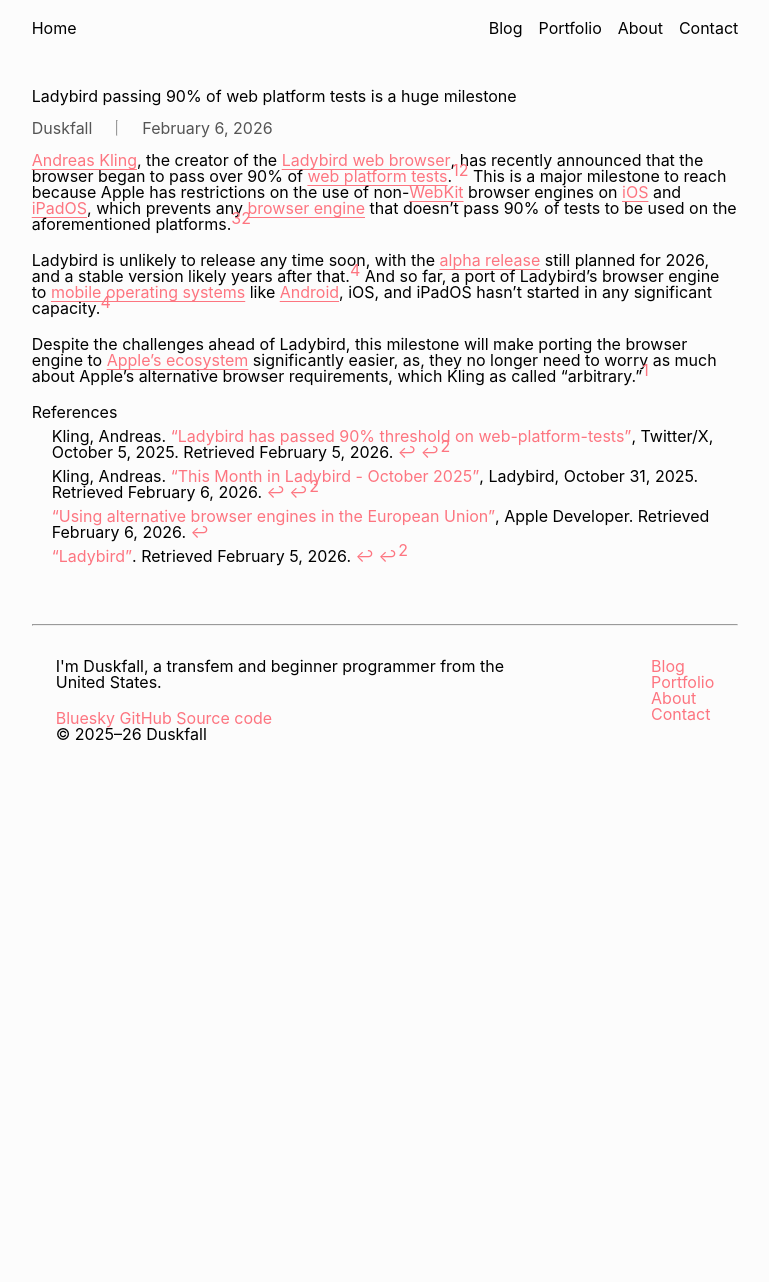
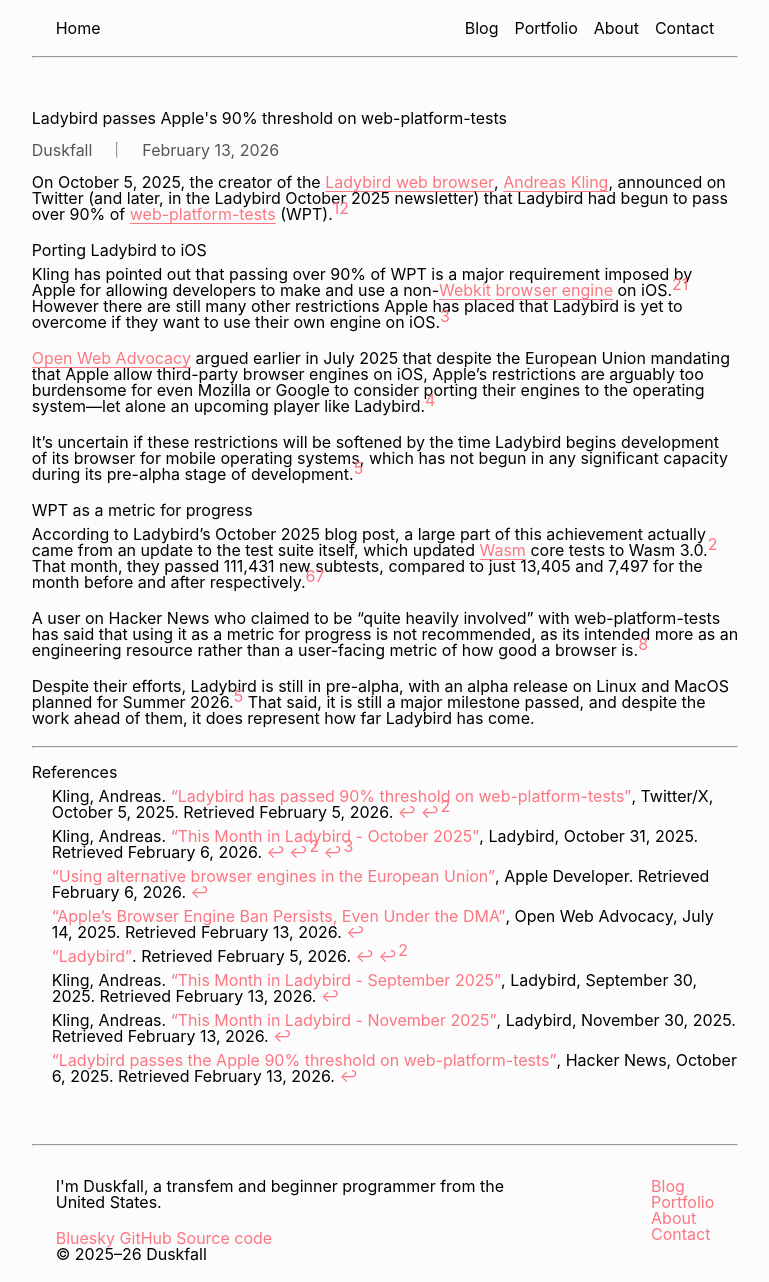
Before and after one commit to TrulyFlawed/trulyflawed.github.io, a Jekyll site: the page built from _posts/2026-02-06-ladybird-passing-90-percent-web-platform-tests.md, in a window 1280 px wide. Shown: the whole page, without its empty margins (255-1024 px from the left). Built offline with Jekyll 4.4.1, drawn with Linux system fonts in a browser that asks for light colours; nearby versions of some CDN libraries; library files that are not in the unit come from our copies; before the commit the page ends 900 px from its top, so only the background shows below that.

Commit message:
feat: rewrite blog post

```diff
--- a/_includes/header.html
+++ b/_includes/header.html
@@ -1,4 +1,5 @@
 <header>
+	<div class="header">
 		<a href="/">Home</a>
 		<nav>
 			<a href="/blog/">Blog</a>
@@ -6,4 +7,7 @@
 			<a href="/about/">About</a>
 			<a href="/contact/">Contact</a>
 		</nav>
+	</div>
+
+	<hr />
 </header>
--- a/_posts/2026-02-06-ladybird-passing-90-percent-web-platform-tests.md
+++ b/_posts/2026-02-06-ladybird-passing-90-percent-web-platform-tests.md
@@ -1,29 +1,27 @@
 ---
-title: Ladybird passing 90% of web platform tests is a huge milestone
-date: 2026-02-06
+title: Ladybird passes Apple's 90% threshold on web-platform-tests
+date: 2026-02-13
 author: Duskfall
 ---
-[Andreas Kling][kling], the creator of the [Ladybird web browser][ladybird], has recently announced that the browser began to pass over 90% of [web platform tests][wpt].[^ladybird-wpt-announcement][^ladybird-october-2025-newsletter] This is a major milestone to reach because Apple has restrictions on the use of non-[WebKit][wp-webkit] browser engines on [iOS][wp-ios] and [iPadOS][wp-ipados], which prevents any [browser engine][wp-browser-engine] that doesn't pass 90% of tests to be used on the aforementioned platforms.[^apple-requirements][^ladybird-october-2025-newsletter]
+On October 5, 2025, the creator of the [Ladybird web browser][ladybird], [Andreas Kling][kling], announced on Twitter (and later, in the Ladybird October 2025 newsletter) that Ladybird had begun to pass over 90% of [web-platform-tests][wpt] (WPT).[^ladybird-wpt-announcement][^ladybird-october-2025-newsletter]
 
-Ladybird is unlikely to release any time soon, with the [alpha release][wp-alpha] still planned for 2026, and a stable version likely years after that.[^ladybird] And so far, a port of Ladybird's browser engine to [mobile operating systems][wp-mobile-os] like [Android][wp-android], iOS, and iPadOS hasn't started in any significant capacity.[^ladybird]
+## Porting Ladybird to iOS
 
-Despite the challenges ahead of Ladybird, this milestone will make porting the browser engine to [Apple's ecosystem][wp-apple-ecosysem] significantly easier, as, they no longer need to worry as much about Apple's alternative browser requirements, which Kling as called "arbitrary."[^ladybird-wpt-announcement]
+Kling has pointed out that passing over 90% of WPT is a major requirement imposed by Apple for allowing developers to make and use a non-[Webkit][w-webkit] [browser engine][w-browser-engine] on iOS.[^ladybird-october-2025-newsletter][^ladybird-wpt-announcement] However there are still many other restrictions Apple has placed that Ladybird is yet to overcome if they want to use their own engine on iOS.[^apple-requirements]
 
-<!-- External links -->
-[kling]: https://twitter.com/awesomekling
-[ladybird]: https://ladybird.org
-[wpt]: https://web-platform-tests.org/
+[Open Web Advocacy][w-open-web-advocacy] argued earlier in July 2025 that despite the European Union mandating that Apple allow third-party browser engines on iOS, Apple's restrictions are arguably too burdensome for even Mozilla or Google to consider porting their engines to the operating system—let alone an upcoming player like Ladybird.[^owa-apple-alt-browser-reqs]
 
-[wp-webkit]: https://en.wikipedia.org/wiki/WebKit
-[wp-ios]: https://en.wikipedia.org/wiki/IOS
-[wp-ipados]: https://en.wikipedia.org/wiki/IPadOS
-[wp-browser-engine]: https://en.wikipedia.org/wiki/Browser_engine
-[wp-alpha]: https://en.wikipedia.org/wiki/Software_release_life_cycle#Alpha
-[wp-mobile-os]: https://en.wikipedia.org/wiki/Mobile_operating_system
-[wp-android]: https://en.wikipedia.org/wiki/Android_(operating_system)
-[wp-apple-ecosysem]: https://en.wikipedia.org/wiki/Apple_ecosystem
+It's uncertain if these restrictions will be softened by the time Ladybird begins development of its browser for mobile operating systems, which has not begun in any significant capacity during its pre-alpha stage of development.[^ladybird]
 
-<!-- Internal links -->
+## WPT as a metric for progress
+
+According to Ladybird's October 2025 blog post, a large part of this achievement actually came from an update to the test suite itself, which updated [Wasm][w-wasm] core tests to Wasm 3.0.[^ladybird-october-2025-newsletter] That month, they passed 111,431 new subtests, compared to just 13,405 and 7,497 for the month before and after respectively.[^ladybird-september-2025-newsletter][^ladybird-november-2025-newsletter]
+
+A user on Hacker News who claimed to be "quite heavily involved" with web-platform-tests has said that using it as a metric for progress is not recommended, as its intended more as an engineering resource rather than a user-facing metric of how good a browser is.[^hacker-news-ladybird-wpt]
+
+Despite their efforts, Ladybird is still in pre-alpha, with an alpha release on Linux and MacOS planned for Summer 2026.[^ladybird] That said, it is still a major milestone passed, and despite the work ahead of them, it does represent how far Ladybird has come.
+
+---
 
 ## References
 
@@ -31,6 +29,26 @@
 
 [^ladybird-october-2025-newsletter]: {% include citation.html key="ladybird-october-2025-newsletter" %}
 
+[^ladybird-september-2025-newsletter]: {% include citation.html key="ladybird-september-2025-newsletter" %}
+
+[^ladybird-november-2025-newsletter]: {% include citation.html key="ladybird-november-2025-newsletter" %}
+
+[^ladybird]: {% include citation.html key="ladybird-site" %}
+
 [^apple-requirements]: {% include citation.html key="apple-alternative-browser-requirements" %}
 
-[^ladybird]: {% include citation.html key="ladybird-site" %}
+[^owa-apple-alt-browser-reqs]: {% include citation.html key="open-web-advocacy-apple-alt-browser-engine-ban-despite-dma" %}
+
+[^hacker-news-ladybird-wpt]: {% include citation.html key="hacker-news-ladybird-passes-90-percent-wpt" %}
+
+<!-- External links
+======================== -->
+[kling]: https://twitter.com/awesomekling
+[ladybird]: https://ladybird.org
+[wpt]: https://web-platform-tests.org/
+
+<!-- Wikipedia links -->
+[w-webkit]: https://en.wikipedia.org/wiki/WebKit
+[w-browser-engine]: https://en.wikipedia.org/wiki/Browser_engine
+[w-open-web-advocacy]: https://en.wikipedia.org/wiki/Open_Web_Advocacy
+[w-wasm]: https://en.wikipedia.org/wiki/WebAssembly
--- a/assets/css/base.css
+++ b/assets/css/base.css
@@ -21,11 +21,13 @@
 
 h1 {
 	margin-block-end: 1rem;
+	text-wrap: balance;
 }
 
 h2 {
 	margin-block-start: 1rem;
 	margin-block-end: 0.5rem;
+	text-wrap: balance;
 }
 
 ul, ol {
--- a/assets/css/components.css
+++ b/assets/css/components.css
@@ -1,10 +1,16 @@
 header {
 	display: flex;
-	flex-direction: row;
+	flex-direction: column;
 	inline-size: var(--site-width);
 	margin: 1.25rem auto;
-	padding-inline: 1.5rem;
-	justify-content: space-between;
+
+	& .header {
+		display: flex;
+		flex-direction: row;
+		padding-block-end: 1.25rem;
+		justify-content: space-between;
+		padding-inline: 1.5rem;
+	}
 
 	& a {
 		color: var(--color-text-primary);
```
Also changed, not shown: _citations/hacker-news-ladybird-passes-90-percent-wpt.md (added, +8 -0 lines), _citations/ladybird-november-2025-newsletter.md (added, +11 -0 lines), _citations/ladybird-october-2025-newsletter.md (+1 -1 lines), _citations/ladybird-september-2025-newsletter.md (added, +11 -0 lines), _citations/open-web-advocacy-apple-alt-browser-engine-ban-despite-dma.md (added, +8 -0 lines). Lines whose indentation alone changed are shown as unchanged.
